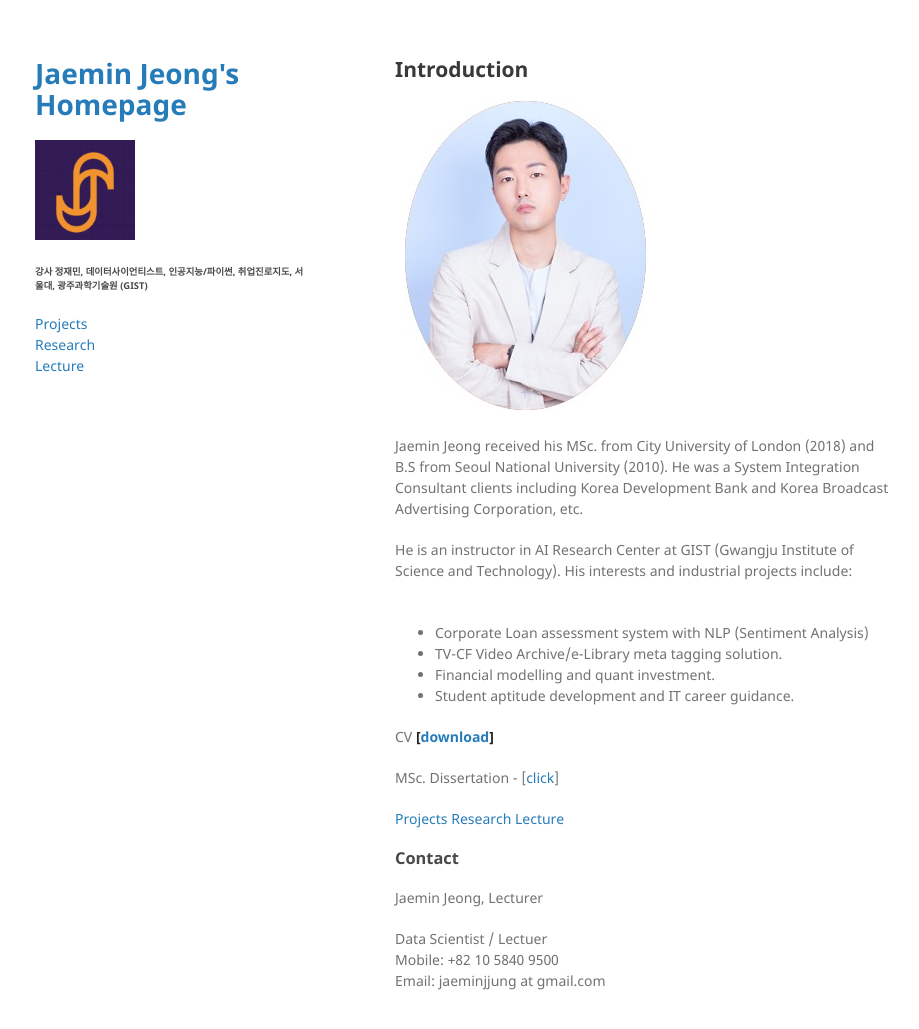
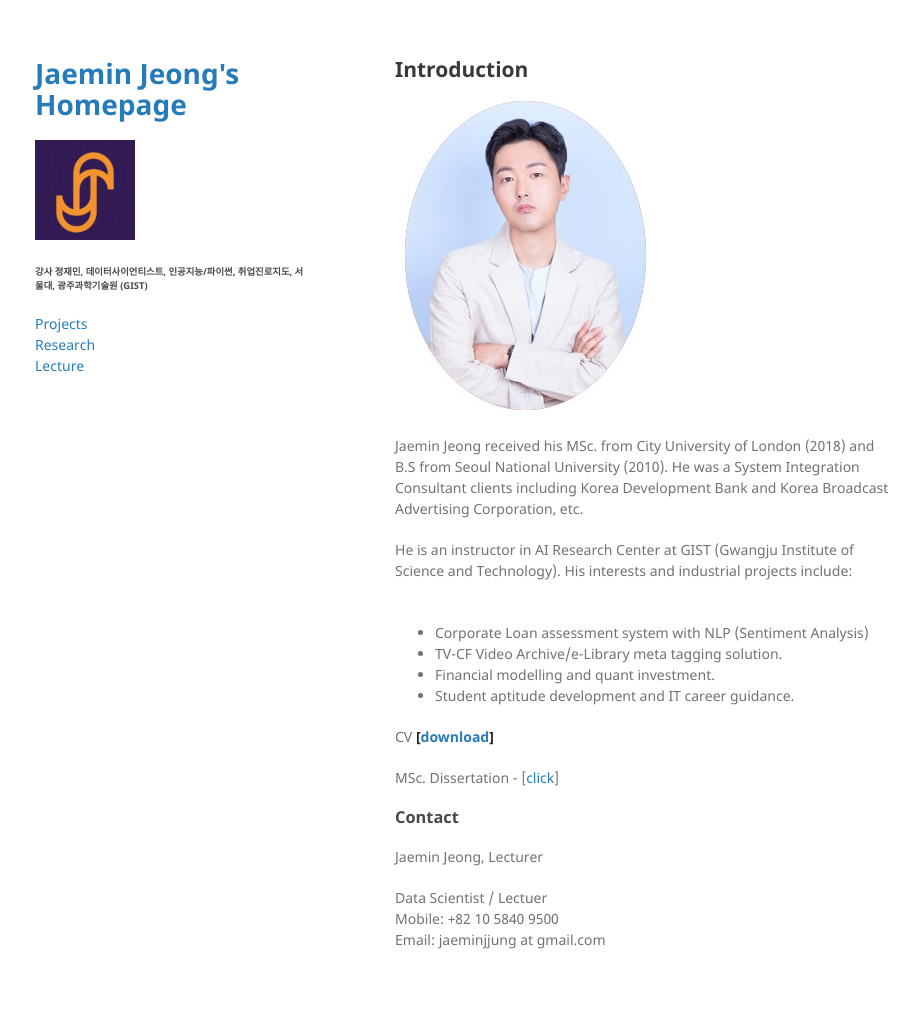
Before and after one commit to dscoool/dscoool.github.io, a Jekyll site: the page built from index.md, in a window 1280 px wide and 1061 px high. Shown: the top 1029 px of the window, without its empty margins (175-1094 px from the left). Built offline with Jekyll 4.4.1, drawn with Linux system fonts in a browser that asks for light colours; our own code applies the rules of GitHub Pages for plain Markdown files.

Commit message:
Update index.md

```diff
--- a/index.md
+++ b/index.md
@@ -24,10 +24,6 @@ CV <strong>[</strong><strong><a rel="noreferrer noopener" href="https://github.c
 
 MSc. Dissertation - <TV Show rating prediction by Machine Learning Methods with quantisation of the review> [<a href="https://github.com/dscoool/dscoool.github.io/raw/main/assets/docs/TV%20Show%20Rating%20Prediction%20with%20Machine%20Learning%20methods%20with%20quantisation%20of%20the%20review%20(2017)%20-%20Jaemin%20Jeong%20-%20City%2C%20University%20of%20London%20(3).pdf">click</a>]
 
-<a href="http://raw.githubusercontent.com/dscoool/dscoool.github.io/main/projects.md">Projects</a>
-<a href="https://raw.githubusercontent.com/dscoool/dscoool.github.io/main/research.md">Research</a>
-<a href="https://raw.githubusercontent.com/dscoool/dscoool.github.io/main/lecture.md">Lecture</a>
-
 ### Contact
 <!-- wp:paragraph -->
 <p>Jaemin Jeong, Lecturer</p>
```
